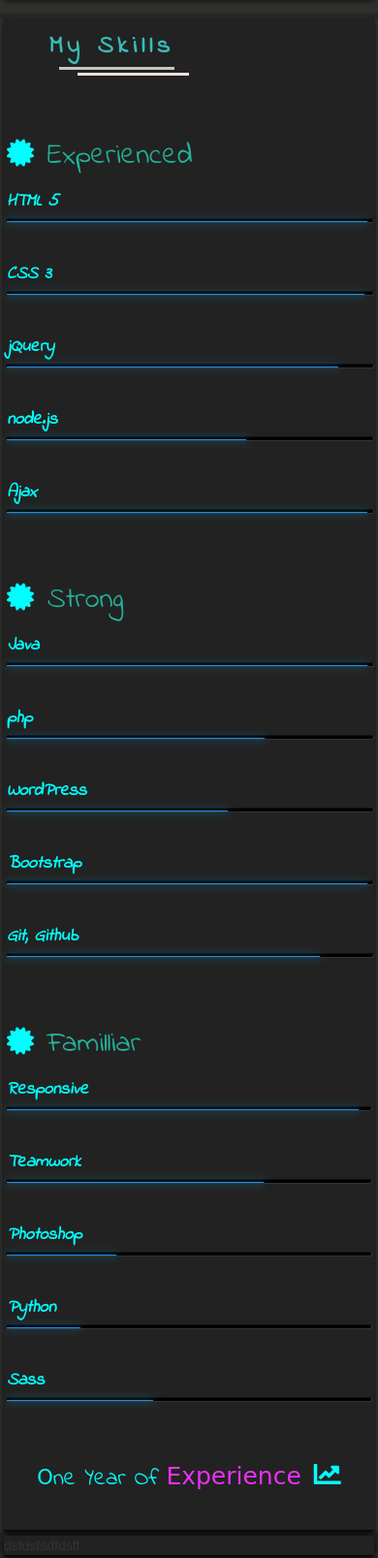
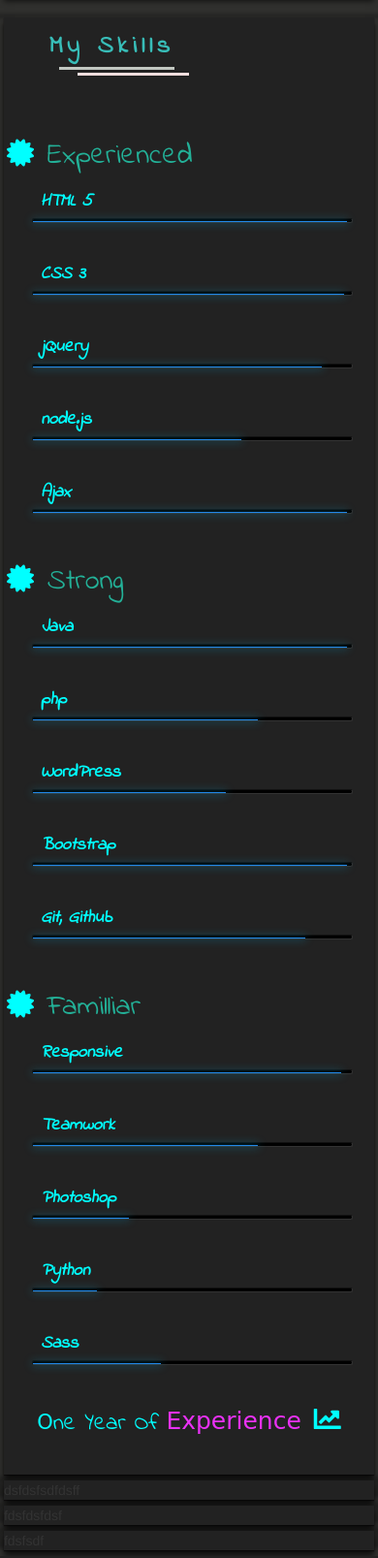
Before and after one commit to Abd-Elrazek/MY_Website, a PHP site: page / in a window 390 px wide. Shown: the part 1080-2687 px from the top of the page at 97% size. Run offline with PHP 8.4, Linux system fonts and the light colour scheme; some web fonts are replaced.

Commit message:
all thing good in section of skills in page of skills

```diff
--- a/css/main-style.css
+++ b/css/main-style.css
@@ -302,6 +302,7 @@ span.el_info_f {
 	position: relative;
 	top: -30px;
 	font-weight: bolder;
+	padding-left: 8px;
 }
 
 .skills ul > li span {
@@ -656,6 +657,10 @@ span.el_info_f {
 			width: 351px;
 			font-size: 24px;
 		}
+		.skills {
+			margin-left: 27px;
+			margin-right: 22px;
+		}
 
 	}
 
@@ -707,19 +712,35 @@ span.el_info_f {
 		.Familliar,
 		.Strong,
 		.Experienced {
-			margin-bottom: 12px;
+
+			margin-bottom: 5px;
 		}
+		.skills {
 
-		.Experienced {
-			padding-left: 2px;
-		}
-		.Familliar {
-			padding-right: 2px;
-		}
-
-		.skills .last-li {
-			margin-bottom: 32px;
+			margin-left: 88px;
+			margin-right: 88px;
 		}
 	}
-	/*Media query for second page of skills*/
-	/*End media query*/
+	.skills .last-li {
+		margin-bottom: 20px;
+	}
+}
+
+@media (max-width:585px) {
+	.skills {
+		margin-left: 27px;
+		margin-right: 22px;
+	}
+
+}
+
+@media (max-width:332px) {
+	.skills {
+		margin-left: 5px;
+		margin-right: 5px;
+	}
+}
+
+/*Media query for second page of skills*/
+
+/*End media query*/
```
